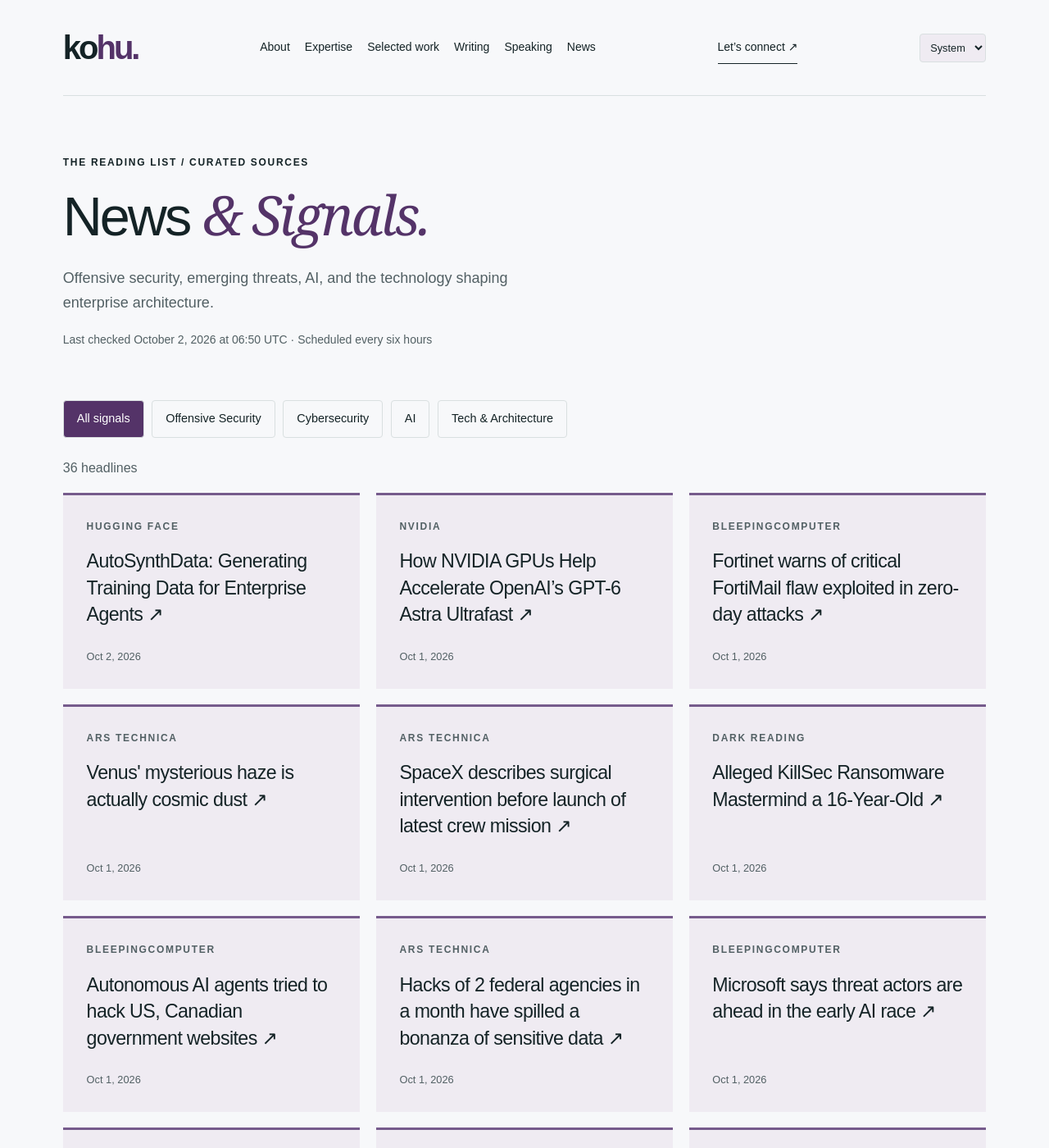
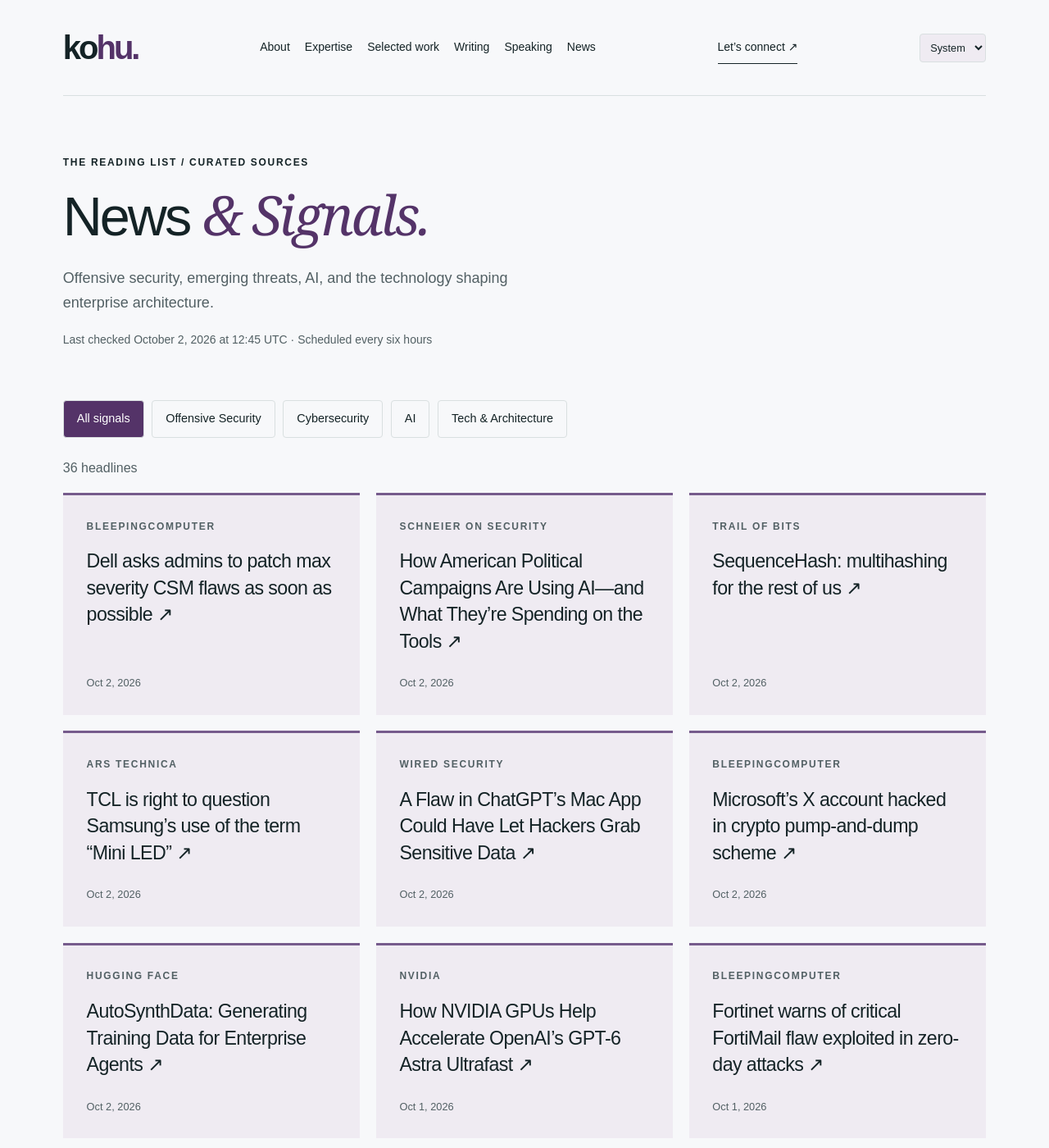
Before and after one commit to hntk/hntk.github.io, a Jekyll site: the page built from news/index.html, in a window 1280 px wide and 1400 px high. Shown: the whole window at 82% size. Built offline with Jekyll 4.4.1, drawn with Linux system fonts in a browser that asks for light colours; part of the change alters nothing that is shown; some of the changed text lies outside the part shown.

Commit message:
Refresh News and Signals

```diff
--- a/_data/news.json
+++ b/_data/news.json
@@ -1,6 +1,54 @@
 {
-  "updated": "2026-10-02T06:50:23.860964+00:00",
+  "updated": "2026-10-02T12:45:32.651091+00:00",
   "items": [
+    {
+      "title": "Dell asks admins to patch max severity CSM flaws as soon as possible",
+      "url": "https://www.bleepingcomputer.com/news/security/new-max-severity-dell-csm-flaws-give-hackers-admin-privileges/",
+      "published": "2026-10-02T12:37:40+00:00",
+      "source": "BleepingComputer",
+      "source_id": "bleepingcomputer",
+      "category": "cybersecurity"
+    },
+    {
+      "title": "How American Political Campaigns Are Using AI—and What They’re Spending on the Tools",
+      "url": "https://www.schneier.com/blog/archives/2026/10/how-american-political-campaigns-are-using-ai-and-what-theyre-spending-on-the-tools.html",
+      "published": "2026-10-02T11:02:19+00:00",
+      "source": "Schneier on Security",
+      "source_id": "schneier",
+      "category": "cybersecurity"
+    },
+    {
+      "title": "SequenceHash: multihashing for the rest of us",
+      "url": "https://blog.trailofbits.com/2026/10/02/sequencehash-multihashing-for-the-rest-of-us/",
+      "published": "2026-10-02T11:00:00+00:00",
+      "source": "Trail of Bits",
+      "source_id": "trail-of-bits",
+      "category": "offensive-security"
+    },
+    {
+      "title": "TCL is right to question Samsung’s use of the term “Mini LED”",
+      "url": "https://arstechnica.com/gadgets/2026/10/tcl-is-right-to-question-samsungs-use-of-the-term-mini-led/",
+      "published": "2026-10-02T10:30:11+00:00",
+      "source": "Ars Technica",
+      "source_id": "ars-technica",
+      "category": "tech-architecture"
+    },
+    {
+      "title": "A Flaw in ChatGPT’s Mac App Could Have Let Hackers Grab Sensitive Data",
+      "url": "https://www.wired.com/story/a-flaw-in-chatgpts-mac-app-could-have-let-hackers-grab-sensitive-data/",
+      "published": "2026-10-02T09:45:00+00:00",
+      "source": "WIRED Security",
+      "source_id": "wired",
+      "category": "cybersecurity"
+    },
+    {
+      "title": "Microsoft’s X account hacked in crypto pump-and-dump scheme",
+      "url": "https://www.bleepingcomputer.com/news/security/microsofts-x-account-hacked-in-crypto-token-pump-and-dump-scheme/",
+      "published": "2026-10-02T09:29:56+00:00",
+      "source": "BleepingComputer",
+      "source_id": "bleepingcomputer",
+      "category": "cybersecurity"
+    },
     {
       "title": "AutoSynthData: Generating Training Data for Enterprise Agents",
       "url": "https://huggingface.co/blog/ServiceNow-AI/autosynthdata",
@@ -47,30 +95,6 @@
       "published": "2026-10-01T21:37:50+00:00",
       "source": "Dark Reading",
       "source_id": "dark-reading",
-      "category": "cybersecurity"
-    },
-    {
-      "title": "Autonomous AI agents tried to hack US, Canadian government websites",
-      "url": "https://www.bleepingcomputer.com/news/security/autonomous-ai-agents-tried-to-hack-us-canadian-government-websites/",
-      "published": "2026-10-01T20:52:50+00:00",
-      "source": "BleepingComputer",
-      "source_id": "bleepingcomputer",
-      "category": "cybersecurity"
-    },
-    {
-      "title": "Hacks of 2 federal agencies in a month have spilled a bonanza of sensitive data",
-      "url": "https://arstechnica.com/security/2026/10/hacks-of-2-federal-agencies-in-a-month-have-spilled-a-bonanza-of-sensitive-data/",
-      "published": "2026-10-01T20:28:45+00:00",
-      "source": "Ars Technica",
-      "source_id": "ars-technica",
-      "category": "tech-architecture"
-    },
-    {
-      "title": "Microsoft says threat actors are ahead in the early AI race",
-      "url": "https://www.bleepingcomputer.com/news/security/microsoft-says-threat-actors-are-ahead-in-the-early-ai-race/",
-      "published": "2026-10-01T19:32:47+00:00",
-      "source": "BleepingComputer",
-      "source_id": "bleepingcomputer",
       "category": "cybersecurity"
     },
     {
@@ -202,14 +226,6 @@
       "category": "cybersecurity"
     },
     {
-      "title": "How Israeli Checkpoints Choke Palestinian Life in the Occupied West Bank",
-      "url": "https://www.wired.com/story/how-israeli-checkpoints-choke-palestinian-life-occupied-west-bank/",
-      "published": "2026-09-30T10:00:00+00:00",
-      "source": "WIRED Security",
-      "source_id": "wired",
-      "category": "cybersecurity"
-    },
-    {
       "title": "Open TTS Leaderboard: Scalable Evaluation for Multilingual Text-to-Speech and Voice Cloning",
       "url": "https://huggingface.co/blog/open-tts-leaderboard",
       "published": "2026-09-30T00:00:00+00:00",
@@ -232,14 +248,6 @@
       "source": "Microsoft Research",
       "source_id": "microsoft-research",
       "category": "ai"
-    },
-    {
-      "title": "Using Device Linking to Eavesdrop on WhatsApp and Signal",
-      "url": "https://www.schneier.com/blog/archives/2026/09/using-device-linking-to-eavesdrop-on-whatsapp-and-signal.html",
-      "published": "2026-09-29T11:02:19+00:00",
-      "source": "Schneier on Security",
-      "source_id": "schneier",
-      "category": "cybersecurity"
     },
     {
       "title": "One year in: How Microsoft Research Asia – Singapore is advancing research, partnership and talent for real-world impact",
@@ -280,14 +288,6 @@
       "source": "SpecterOps",
       "source_id": "specterops",
       "category": "offensive-security"
-    },
-    {
-      "title": "SAML: A fractal of bad design",
-      "url": "https://blog.trailofbits.com/2026/09/21/saml-a-fractal-of-bad-design/",
-      "published": "2026-09-21T11:00:00+00:00",
-      "source": "Trail of Bits",
-      "source_id": "trail-of-bits",
-      "category": "offensive-security"
     }
   ],
   "sources": [
@@ -295,79 +295,79 @@
       "id": "ars-technica",
       "name": "Ars Technica",
       "status": "ok",
-      "last_success": "2026-10-02T06:50:23.860964+00:00"
+      "last_success": "2026-10-02T12:45:32.651091+00:00"
     },
     {
       "id": "bleepingcomputer",
       "name": "BleepingComputer",
       "status": "ok",
-      "last_success": "2026-10-02T06:50:23.860964+00:00"
+      "last_success": "2026-10-02T12:45:32.651091+00:00"
     },
     {
       "id": "cloudflare",
       "name": "Cloudflare",
       "status": "ok",
-      "last_success": "2026-10-02T06:50:23.860964+00:00"
+      "last_success": "2026-10-02T12:45:32.651091+00:00"
     },
     {
       "id": "dark-reading",
       "name": "Dark Reading",
       "status": "ok",
-      "last_success": "2026-10-02T06:50:23.860964+00:00"
+      "last_success": "2026-10-02T12:45:32.651091+00:00"
     },
     {
       "id": "hugging-face",
       "name": "Hugging Face",
       "status": "ok",
-      "last_success": "2026-10-02T06:50:23.860964+00:00"
+      "last_success": "2026-10-02T12:45:32.651091+00:00"
     },
     {
       "id": "microsoft-research",
       "name": "Microsoft Research",
       "status": "ok",
-      "last_success": "2026-10-02T06:50:23.860964+00:00"
+      "last_success": "2026-10-02T12:45:32.651091+00:00"
     },
     {
       "id": "nvidia",
       "name": "NVIDIA",
       "status": "ok",
-      "last_success": "2026-10-02T06:50:23.860964+00:00"
+      "last_success": "2026-10-02T12:45:32.651091+00:00"
     },
     {
       "id": "portswigger",
       "name": "PortSwigger Research",
       "status": "ok",
-      "last_success": "2026-10-02T06:50:23.860964+00:00"
+      "last_success": "2026-10-02T12:45:32.651091+00:00"
     },
     {
       "id": "schneier",
       "name": "Schneier on Security",
       "status": "ok",
-      "last_success": "2026-10-02T06:50:23.860964+00:00"
+      "last_success": "2026-10-02T12:45:32.651091+00:00"
     },
     {
       "id": "simon-willison",
       "name": "Simon Willison",
       "status": "ok",
-      "last_success": "2026-10-02T06:50:23.860964+00:00"
+      "last_success": "2026-10-02T12:45:32.651091+00:00"
     },
     {
       "id": "specterops",
       "name": "SpecterOps",
       "status": "ok",
-      "last_success": "2026-10-02T06:50:23.860964+00:00"
+      "last_success": "2026-10-02T12:45:32.651091+00:00"
     },
     {
       "id": "trail-of-bits",
       "name": "Trail of Bits",
       "status": "ok",
-      "last_success": "2026-10-02T06:50:23.860964+00:00"
+      "last_success": "2026-10-02T12:45:32.651091+00:00"
     },
     {
       "id": "wired",
       "name": "WIRED Security",
       "status": "ok",
-      "last_success": "2026-10-02T06:50:23.860964+00:00"
+      "last_success": "2026-10-02T12:45:32.651091+00:00"
     }
   ]
 }
```
